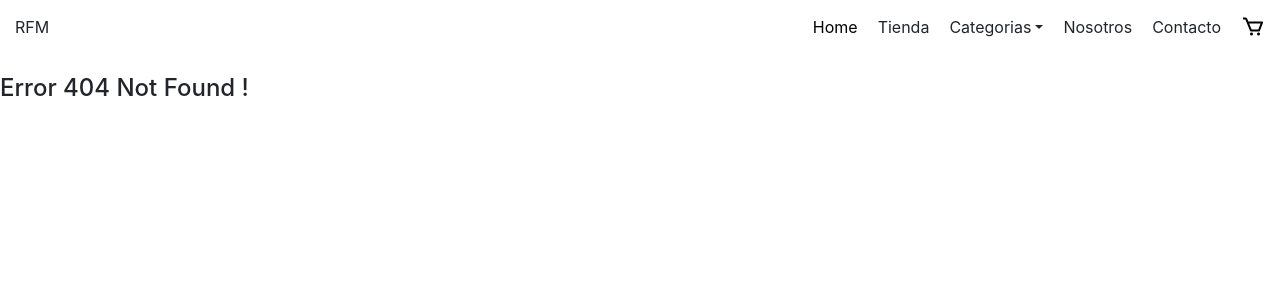
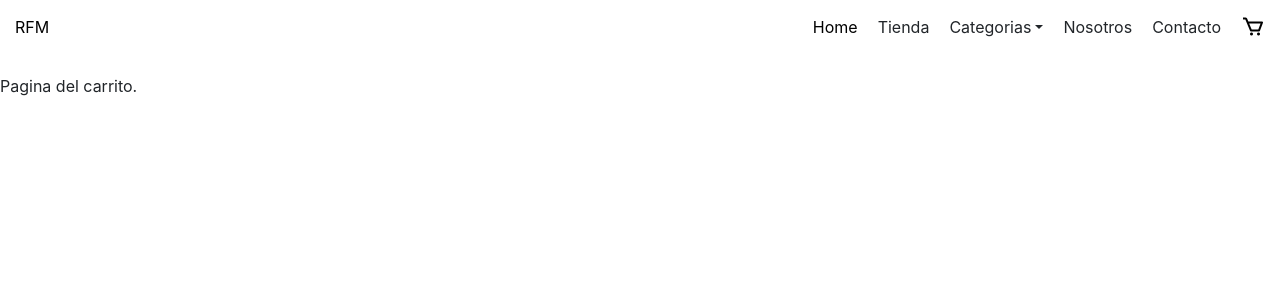
Before and after one commit to rodrifernandez7/react-ch, a React (Create React App) app in the folder react-coderhouse/: page /cart in a window 1280 px wide. Before the commit this address led to /404. Shown: the top 300 px of the page. Built offline with nearby package versions, Linux system fonts and the light colour scheme.

Commit message:
segunda pre entrega, incluyo routing y navegacion

```diff
--- a/react-coderhouse/src/App.js
+++ b/react-coderhouse/src/App.js
@@ -4,6 +4,7 @@ import ItemDetailContainer from "./components/ItemDetailContainer/ItemDetailCont
 import ItemListContainer from "./components/ItemListContainer/ItemListContainer";
 import NotFound404 from "./components/NotFound404/NotFound404"
 import NavBar from "./components/NavBar/NavBar";
+import Cart from "./components/Cart/Cart";
 
 //BrowserRouter para poder usar todas las func de react-router-dom
 //path='*' significa que si va a cualquier ruta que no existe.
@@ -18,7 +19,8 @@ function App() {
       <Routes>
         <Route path="/" element={<ItemListContainer greeting="Bienvenido a RFM KICKS!" />} />
         <Route path="/categoria/:idCategoria" element={<ItemListContainer />} />
-        <Route path="/detail/:idProduct" element={<ItemDetailContainer />} />
+        <Route path="/cart" element={<Cart />} />
+        <Route path="/item/:idProduct" element={<ItemDetailContainer />} />
         <Route path="/404" element={<NotFound404/>} />
         <Route path="*" element={ <Navigate to="/404" /> }/>
       </Routes>
--- /dev/null
+++ b/react-coderhouse/src/components/Cart/Cart.js
@@ -0,0 +1,9 @@
+import React from 'react'
+
+const Cart = () => {
+  return (
+    <div>Pagina del carrito.</div>
+  )
+}
+
+export default Cart
--- a/react-coderhouse/src/components/CartWidget/CartWidget.js
+++ b/react-coderhouse/src/components/CartWidget/CartWidget.js
@@ -1,9 +1,10 @@
-import React from 'react'
+import React from 'react';
+import {Link} from 'react-router-dom';
 
 function CartWidget() {
     return (
         <>
-            <button className="btn-cart"><i className='cart-logo bx bx-cart'></i></button>
+            <Link to="/cart"><button className="btn-cart"><i className='cart-logo bx bx-cart'></i></button></Link>
         </>
     )
 }
--- a/react-coderhouse/src/components/Item/Item.js
+++ b/react-coderhouse/src/components/Item/Item.js
@@ -5,7 +5,7 @@ import "./Item.css";
 function Item({item}) {
   return (
     <>
-        <Link to={`/detail/${item.id}`}>
+        <Link to={`/item/${item.id}`}>
           <div className="card" style={{ width: "18rem" }}>
             <img src={item.foto} className="card-img-top" alt="..." />
             <div className="card-body">
--- a/react-coderhouse/src/components/NavBar/NavBar.js
+++ b/react-coderhouse/src/components/NavBar/NavBar.js
@@ -8,7 +8,7 @@ function NavBar() {
     <>
       <header>
         <nav>
-          <div className="logo">RFM</div>
+          <Link to="/"><div className="logo">RFM</div></Link>
           <ul>
             <li>
               <Link to="/">Home</Link>
```
Also changed, not shown: react-coderhouse/src/context/cartContext.js (added), 1 other file (tests, documents, lock files or other folders).
